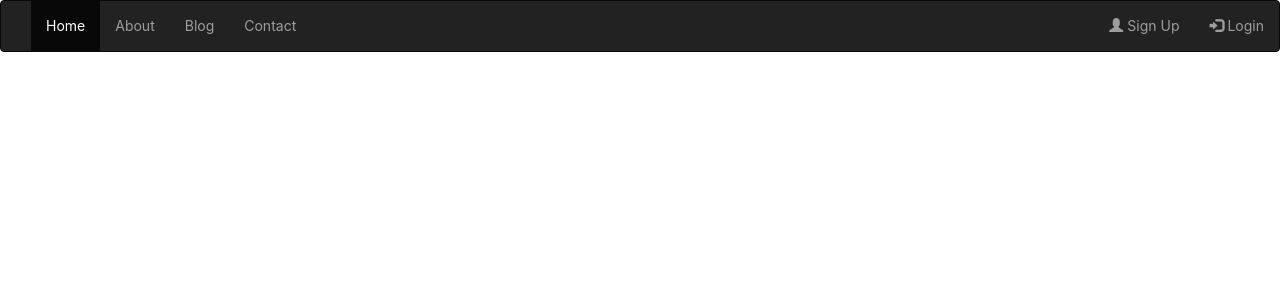
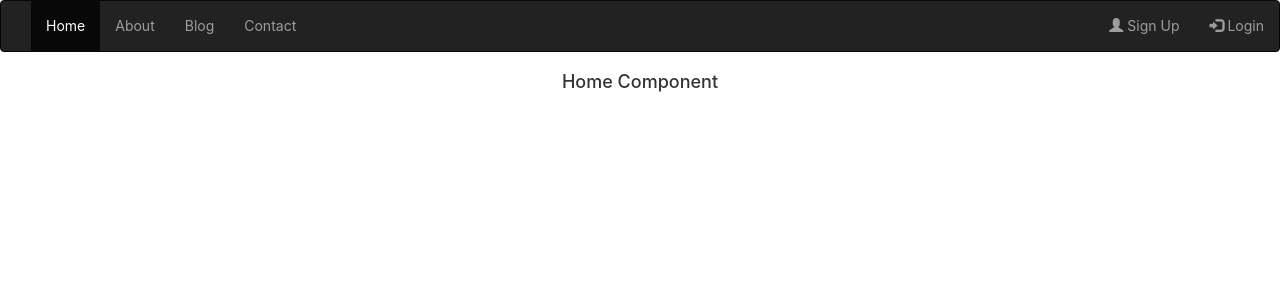
Before and after one commit to Tekeshwar/ReactJsPOC, a React (Create React App) app: page / in a window 1280 px wide. Shown: the top 300 px of the page. Built offline with nearby package versions, Linux system fonts and the light colour scheme.

Commit message:
added home component and completed

```diff
--- a/src/App.js
+++ b/src/App.js
@@ -1,15 +1,18 @@
 import React, { Component } from 'react';
 import Header from './components/Header';
+import Home from './components/Home';
+
 import logo from './logo.svg';
 import './App.css';
- import { BrowserRouter, Route } from 'react-router-dom'
+import { BrowserRouter, Route } from 'react-router-dom'
 
-class App extends React.Component  {
+class App extends React.Component {
   render() {
     return (
 
       <div className="App">
         <Header />
+        <Home />
       </div>
     );
   }
--- /dev/null
+++ b/src/components/Home.js
@@ -0,0 +1,12 @@
+import React, { Component } from 'react';
+
+class Home extends React.Component {
+    render() {
+        return (
+            <div id='home'>
+                <h4>Home Component</h4>
+            </div>
+        )
+    };
+}
+export default Home;
```
